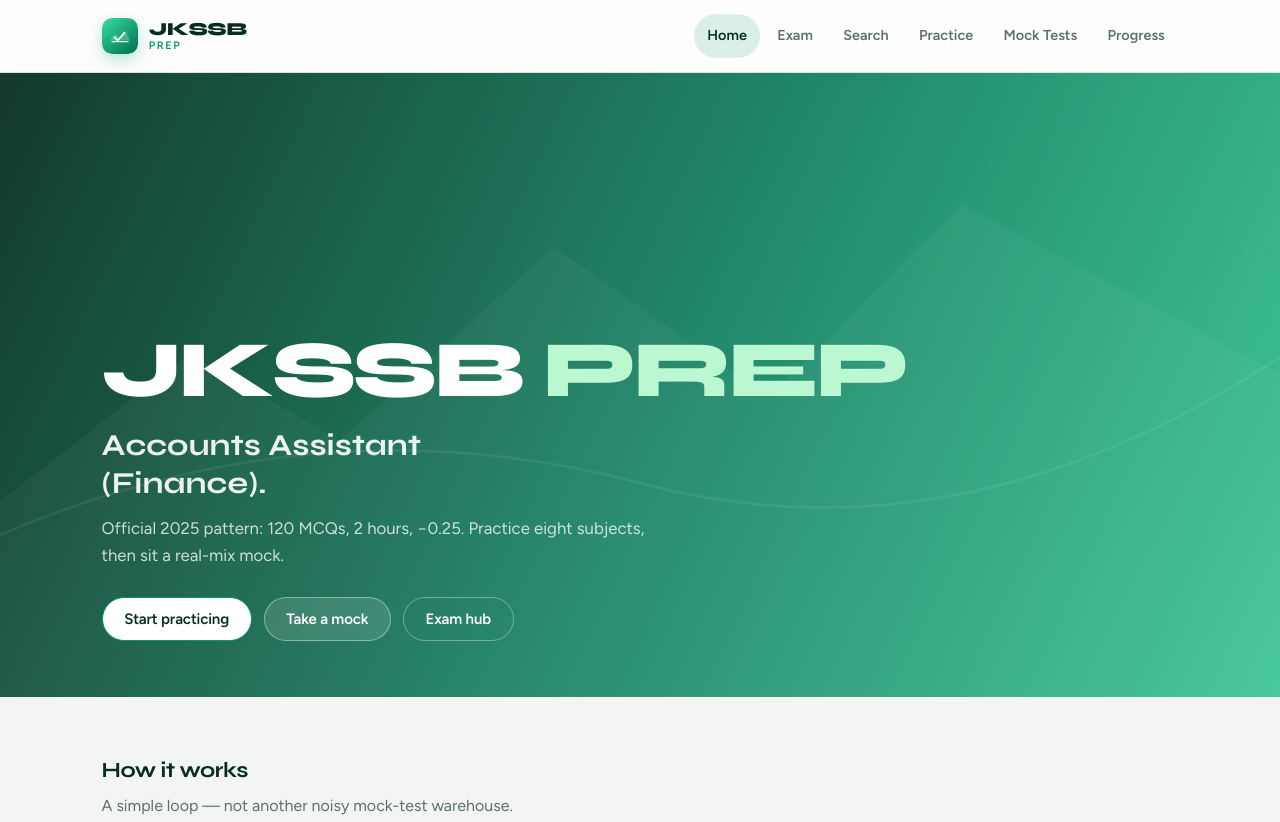
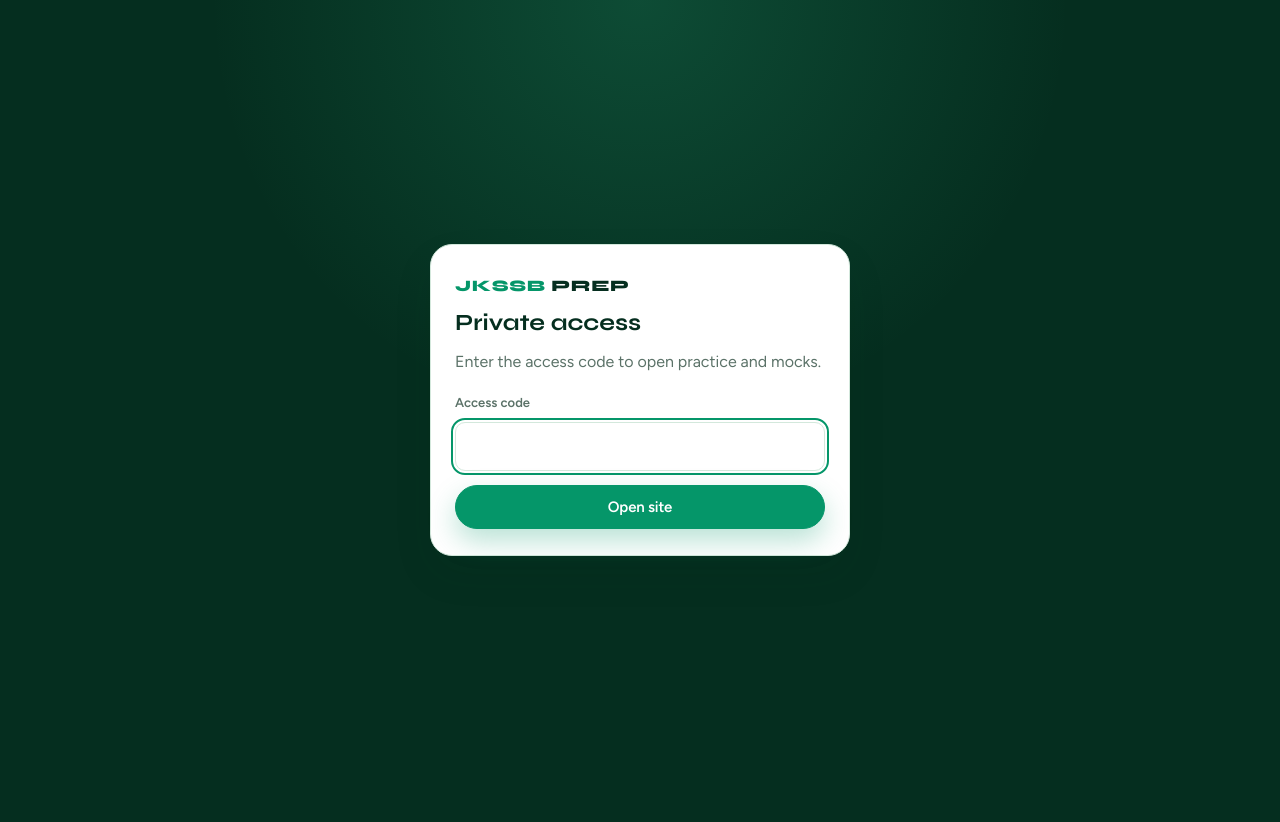
Before and after one commit to hammidbinaejaz/jkssb-preap, a plain HTML site: page index.html in a window 1280 px wide. Shown: the top 822 px of the page. After the commit the page ends 800 px from the top, so only its background shows below. Drawn offline with Linux system fonts and the light colour scheme; a web font is replaced by a local one.

Commit message:
Add a site access gate so casual visitors cannot open tests from the public link.

```diff
--- a/admin.html
+++ b/admin.html
@@ -5,6 +5,7 @@
   <meta name="viewport" content="width=device-width, initial-scale=1.0" />
   <meta name="theme-color" content="#047857" />
   <link rel="icon" href="./assets/logo/logo.svg" type="image/svg+xml" />
+  <script src="./js/gate.js"></script>
   <meta name="robots" content="noindex" />
   <title>Admin | JKSSB PREP</title>
   <link rel="stylesheet" href="./css/main.css" />
--- a/css/components.css
+++ b/css/components.css
@@ -2015,3 +2015,91 @@
   color: var(--ink);
   font-family: var(--font-display);
 }
+
+/* ── Site password gate ──────────────────────────────────── */
+
+.site-gate {
+  position: fixed;
+  inset: 0;
+  z-index: 4000;
+  display: flex;
+  align-items: center;
+  justify-content: center;
+  padding: 1.25rem;
+  background:
+    radial-gradient(circle at top, rgba(52, 211, 153, 0.18), transparent 42%),
+    #052e1f;
+}
+
+.site-gate__card {
+  width: min(100%, 420px);
+  padding: 1.75rem 1.5rem 1.6rem;
+  border-radius: var(--radius-lg);
+  background: var(--paper);
+  border: 1px solid var(--border);
+  box-shadow: var(--shadow-md);
+}
+
+.site-gate__brand {
+  margin: 0 0 0.35rem;
+  font-family: var(--font-display);
+  font-weight: 800;
+  letter-spacing: 0.04em;
+  color: var(--lake);
+}
+
+.site-gate__brand em {
+  font-style: normal;
+  color: var(--ink);
+}
+
+.site-gate__title {
+  margin: 0 0 0.45rem;
+  font-family: var(--font-display);
+  font-size: 1.45rem;
+  color: var(--ink);
+}
+
+.site-gate__copy,
+.site-gate__label {
+  color: var(--muted);
+}
+
+.site-gate__copy {
+  margin: 0 0 1.15rem;
+}
+
+.site-gate__form {
+  display: grid;
+  gap: 0.55rem;
+}
+
+.site-gate__label {
+  font-size: 0.8125rem;
+  font-weight: 600;
+}
+
+.site-gate__input {
+  min-height: 44px;
+  padding: 0.65rem 0.85rem;
+  border: 1px solid var(--border);
+  border-radius: var(--radius-sm);
+  font: inherit;
+  color: var(--text);
+}
+
+.site-gate__input:focus {
+  outline: 2px solid var(--focus);
+  outline-offset: 2px;
+}
+
+.site-gate__error {
+  margin: 0;
+  color: var(--danger);
+  font-size: 0.875rem;
+}
+
+.site-gate__submit {
+  margin-top: 0.35rem;
+  width: 100%;
+}
--- a/css/main.css
+++ b/css/main.css
@@ -71,6 +71,14 @@
   flex-direction: column;
   background: #f3f5f2;
   background-attachment: fixed;
+}
+
+html.site-locked:not(.site-unlocked) body {
+  background: #052e1f;
+}
+
+html.site-locked:not(.site-unlocked) body > *:not(#site-gate) {
+  display: none !important;
 }
 
 body::before {
--- a/index.html
+++ b/index.html
@@ -7,6 +7,7 @@
   <meta name="theme-color" content="#047857" />
   <title>JKSSB PREP</title>
   <link rel="icon" href="./assets/logo/logo.svg" type="image/svg+xml" />
+  <script src="./js/gate.js"></script>
   <link rel="stylesheet" href="./css/main.css" />
   <link rel="stylesheet" href="./css/components.css" />
   <link rel="stylesheet" href="./css/responsive.css" />
--- a/js/app.js
+++ b/js/app.js
@@ -110,6 +110,7 @@
 }
 
 function initPage({ pageTitle, currentNav, mainId = 'main-content' }) {
+  if (typeof mountSiteGate === 'function') mountSiteGate();
   document.title = `${pageTitle} | JKSSB PREP`;
   const base = getBasePath();
   if (!document.querySelector('link[rel="manifest"]')) {
--- /dev/null
+++ b/js/gate.js
@@ -0,0 +1,184 @@
+/**
+ * Casual visitor gate for GitHub Pages.
+ * Stops people who only have the link; not a server-side login.
+ */
+
+const SITE_GATE_STORAGE_KEY = 'jkssb_site_unlocked';
+const SITE_GATE_HASH = '17756315ebd47b7110359fc7b168179bf6f2df3646fcc888bc8aa05c78b38ac1';
+
+function getGateStorage() {
+  try {
+    if (typeof globalThis !== 'undefined' && globalThis.localStorage) {
+      return globalThis.localStorage;
+    }
+  } catch {
+    /* private mode / blocked */
+  }
+  return null;
+}
+
+function toHex(bytes) {
+  return Array.from(bytes, (b) => b.toString(16).padStart(2, '0')).join('');
+}
+
+/**
+ * SHA-256 hex digest of a password.
+ * @param {string} password
+ * @returns {Promise<string>}
+ */
+async function hashSitePassword(password) {
+  const text = String(password ?? '');
+  const subtle = typeof globalThis !== 'undefined' ? globalThis.crypto?.subtle : null;
+  if (subtle) {
+    const buf = await subtle.digest('SHA-256', new TextEncoder().encode(text));
+    return toHex(new Uint8Array(buf));
+  }
+  try {
+    if (typeof require === 'function') {
+      return require('crypto').createHash('sha256').update(text, 'utf8').digest('hex');
+    }
+  } catch {
+    /* browser without require */
+  }
+  throw new Error('Password hashing is unavailable');
+}
+
+function isSiteUnlocked() {
+  const store = getGateStorage();
+  return !!(store && store.getItem(SITE_GATE_STORAGE_KEY) === SITE_GATE_HASH);
+}
+
+function persistSiteUnlock() {
+  const store = getGateStorage();
+  if (!store) return false;
+  try {
+    store.setItem(SITE_GATE_STORAGE_KEY, SITE_GATE_HASH);
+    return true;
+  } catch {
+    return false;
+  }
+}
+
+function clearSiteUnlock() {
+  const store = getGateStorage();
+  if (!store) return;
+  try {
+    store.removeItem(SITE_GATE_STORAGE_KEY);
+  } catch {
+    /* ignore */
+  }
+}
+
+/**
+ * @param {string} password
+ * @returns {Promise<boolean>}
+ */
+async function tryUnlockSite(password) {
+  const hash = await hashSitePassword(password);
+  if (hash !== SITE_GATE_HASH) return false;
+  persistSiteUnlock();
+  return true;
+}
+
+function markDocumentUnlocked() {
+  if (typeof document === 'undefined') return;
+  document.documentElement.classList.remove('site-locked');
+  document.documentElement.classList.add('site-unlocked');
+  const gate = document.getElementById('site-gate');
+  if (gate) gate.remove();
+}
+
+function markDocumentLocked() {
+  if (typeof document === 'undefined') return;
+  document.documentElement.classList.add('site-locked');
+  document.documentElement.classList.remove('site-unlocked');
+}
+
+function bindSiteGateForm(root) {
+  const form = root.querySelector('#site-gate-form');
+  const input = root.querySelector('#site-gate-password');
+  const error = root.querySelector('#site-gate-error');
+  if (!form || !input) return;
+  form.addEventListener('submit', async (event) => {
+    event.preventDefault();
+    if (error) error.hidden = true;
+    const ok = await tryUnlockSite(input.value);
+    if (!ok) {
+      input.value = '';
+      input.focus();
+      if (error) error.hidden = false;
+      return;
+    }
+    markDocumentUnlocked();
+  });
+  input.focus();
+}
+
+function siteGateMarkup() {
+  return `
+    <div class="site-gate__card" role="dialog" aria-modal="true" aria-labelledby="site-gate-title">
+      <p class="site-gate__brand">JKSSB <em>PREP</em></p>
+      <h1 id="site-gate-title" class="site-gate__title">Private access</h1>
+      <p class="site-gate__copy">Enter the access code to open practice and mocks.</p>
+      <form id="site-gate-form" class="site-gate__form">
+        <label class="site-gate__label" for="site-gate-password">Access code</label>
+        <input
+          id="site-gate-password"
+          class="site-gate__input"
+          type="password"
+          name="password"
+          autocomplete="current-password"
+          inputmode="numeric"
+          required
+        />
+        <p id="site-gate-error" class="site-gate__error" hidden>That code is not correct.</p>
+        <button type="submit" class="btn btn--primary site-gate__submit">Open site</button>
+      </form>
+    </div>`;
+}
+
+function mountSiteGate() {
+  if (typeof document === 'undefined') return isSiteUnlocked();
+  if (isSiteUnlocked()) {
+    markDocumentUnlocked();
+    return true;
+  }
+  markDocumentLocked();
+  if (document.getElementById('site-gate')) return false;
+
+  const attach = () => {
+    if (document.getElementById('site-gate') || !document.body) return;
+    const overlay = document.createElement('div');
+    overlay.id = 'site-gate';
+    overlay.className = 'site-gate';
+    overlay.innerHTML = siteGateMarkup();
+    document.body.appendChild(overlay);
+    bindSiteGateForm(overlay);
+  };
+
+  if (document.body) attach();
+  else document.addEventListener('DOMContentLoaded', attach, { once: true });
+  return false;
+}
+
+if (typeof document !== 'undefined') {
+  markDocumentLocked();
+  if (document.readyState === 'loading') {
+    document.addEventListener('DOMContentLoaded', mountSiteGate, { once: true });
+  } else {
+    mountSiteGate();
+  }
+}
+
+if (typeof module !== 'undefined' && module.exports) {
+  module.exports = {
+    SITE_GATE_HASH,
+    SITE_GATE_STORAGE_KEY,
+    hashSitePassword,
+    isSiteUnlocked,
+    tryUnlockSite,
+    clearSiteUnlock,
+    persistSiteUnlock,
+    mountSiteGate,
+  };
+}
```
Also changed, not shown: pages/bookmarks.html (+1 -0 lines), pages/browse.html (+1 -0 lines), pages/mock.html (+1 -0 lines), pages/post.html (+1 -0 lines), pages/practice.html (+1 -0 lines), pages/progress.html (+1 -0 lines), pages/pyqs.html (+1 -0 lines), pages/results.html (+1 -0 lines), pages/search.html (+1 -0 lines), pages/typing.html (+1 -0 lines), sw.js (+18 -1 lines), tests/gate.test.js (added, +128 -0 lines), 1 other file.
